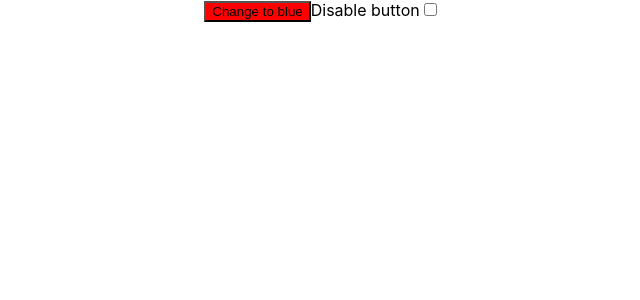
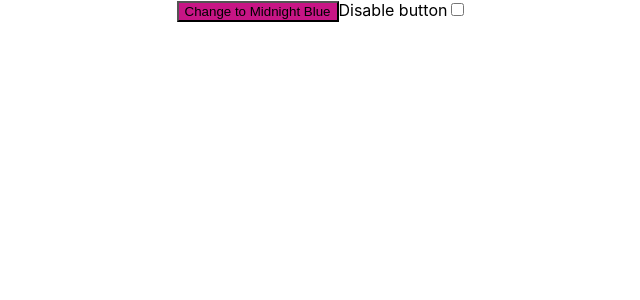
Before and after one commit to klaudiuszfraj/react-typescript-jest-react-testing-library, a React (Create React App) app: page / in a window 1280 px wide. Shown: the top 300 px of the page, without its empty margins (318-958 px from the left). Built offline with nearby package versions, Linux system fonts and the light colour scheme.

Commit message:
implemen replaceCamelWithSpaces, adjust tests

```diff
--- a/src/App.tsx
+++ b/src/App.tsx
@@ -6,9 +6,9 @@ export function replaceCamelWithSpaces(colorName: string) {
 }
 
 function App() {
-  const [btnBackgroundColor, setBtnBackgroundColor] = useState('red')
+  const [btnBackgroundColor, setBtnBackgroundColor] = useState('MediumVioletRed')
   const [disabled, setDisabled] = useState(false)
-  const newBtnColor = btnBackgroundColor === 'red' ? 'blue' : 'red'
+  const newBtnColor = btnBackgroundColor === 'MediumVioletRed' ? 'MidnightBlue' : 'MediumVioletRed'
 
   return (
     <div className="App">
@@ -17,7 +17,7 @@ function App() {
         onClick={() => setBtnBackgroundColor(newBtnColor)}
         disabled={disabled}
         >
-          Change to {newBtnColor}
+          Change to {replaceCamelWithSpaces(newBtnColor)}
         </button>
         <label htmlFor="disable-button-check">
             Disable button
```
Also changed, not shown: 1 other file (tests, documents, lock files or other folders).
